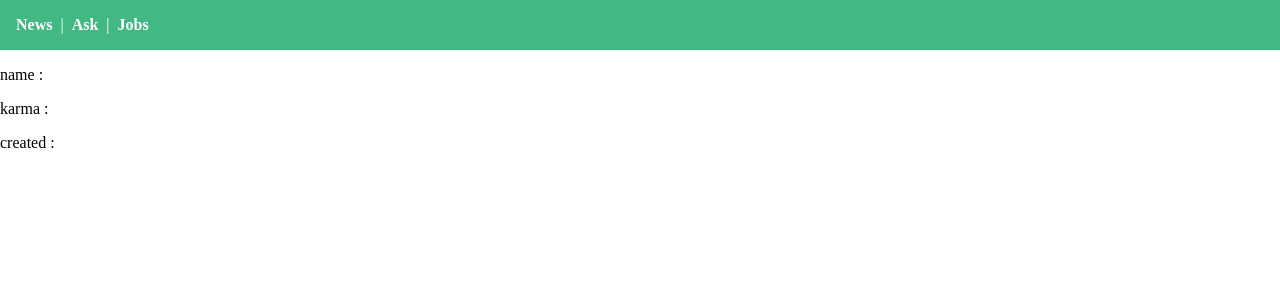
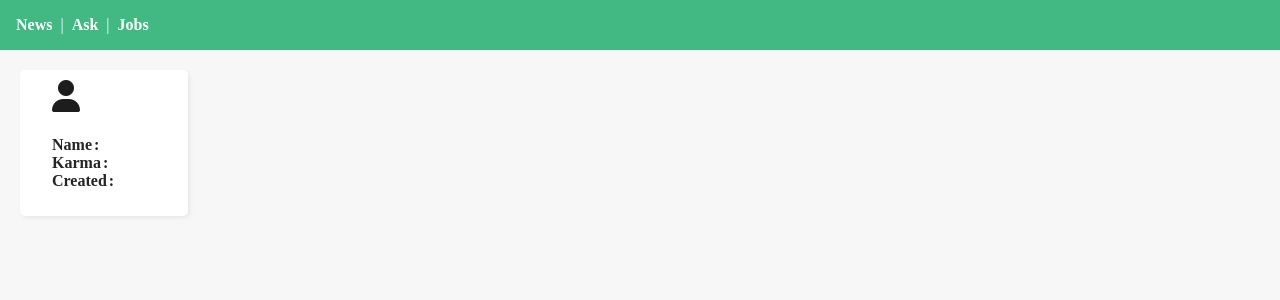
Before and after one commit to sonseong10/learn-vue, a Vue app in the folder vue-news/: page /user/1 in a window 1280 px wide. Shown: the top 300 px of the page. Built offline with nearby package versions, Linux system fonts and the light colour scheme; no server answers.

Commit message:
🚧 Implement ItemView.vue and UserView.vue

```diff
--- a/vue-news/src/router/index.js
+++ b/vue-news/src/router/index.js
@@ -32,7 +32,7 @@ export const router = new VueRouter({
       component: UserView
     },
     {
-      path: "/item",
+      path: "/item/:id",
       component: ItemView
     }
   ]
--- a/vue-news/src/service/api/news-api.js
+++ b/vue-news/src/service/api/news-api.js
@@ -15,4 +15,8 @@ function fetchUser(userId) {
   return axios.get(`${config.baseUrl}user/${userId}.json`)
 }
 
-export { fetchList, fetchUser }
+function fetchItem(itemId) {
+  return axios.get(`${config.baseUrl}item/${itemId}.json`)
+}
+
+export { fetchList, fetchUser, fetchItem }
--- a/vue-news/src/store/index.js
+++ b/vue-news/src/store/index.js
@@ -11,7 +11,8 @@ export const store = new Vuex.Store({
     news: [],
     jobs: [],
     ask: [],
-    user: []
+    user: {},
+    item: []
   },
   getters,
   mutations,
--- a/vue-news/src/store/modules/actions.js
+++ b/vue-news/src/store/modules/actions.js
@@ -1,4 +1,4 @@
-import { fetchList, fetchUser } from "../../service/api/news-api"
+import { fetchList, fetchUser, fetchItem } from "../../service/api/news-api"
 
 export default {
   FETCH_NEWS({ commit }) {
@@ -21,6 +21,11 @@ export default {
   FETCH_USER({ commit }, uaserid) {
     fetchUser(uaserid)
       .then(response => commit("SET_USER", response.data))
-      .catch(error => console.log(error))
+      .catch(error => console.log(error.response))
+  },
+  FETCH_ITEM({ commit }, itemid) {
+    fetchItem(itemid)
+      .then(response => commit("SET_ITEM", response.data)) //commit("SET_ITEM", response.data))
+      .catch(error => console.log(error.response))
   }
 }
--- a/vue-news/src/store/modules/getters.js
+++ b/vue-news/src/store/modules/getters.js
@@ -10,5 +10,8 @@ export default {
   },
   fetchedUser(state) {
     return state.user
+  },
+  fetchedItem(state) {
+    return state.item
   }
 }
--- a/vue-news/src/store/modules/mutations.js
+++ b/vue-news/src/store/modules/mutations.js
@@ -10,5 +10,8 @@ export default {
   },
   SET_USER(state, user) {
     state.user = user
+  },
+  SET_ITEM(state, item) {
+    state.item = item
   }
 }
--- a/vue-news/src/views/ItemView.vue
+++ b/vue-news/src/views/ItemView.vue
@@ -1,11 +1,52 @@
 <template>
   <div>
-    Content
+    <section class="container">
+      <h1 class="contents-title">{{ fetchedItem.title }}</h1>
+      <small class="user-info">
+        <i class="fas fa-user"></i>
+        <P class="user-name">
+          <router-link :to="`/user/${fetchedItem.user}`">{{
+            fetchedItem.user
+          }}</router-link>
+        </P>
+        <P class="content-term"> - {{ fetchedItem.time_ago }}</P>
+      </small>
+      <P class="contents" v-html="fetchedItem.content"></P>
+    </section>
+    <section></section>
   </div>
 </template>
 
 <script>
-export default {}
+import { mapGetters } from "vuex"
+export default {
+  computed: {
+    ...mapGetters(["fetchedItem"])
+  },
+  created() {
+    const params = this.$route.params.id
+    this.$store.dispatch("FETCH_ITEM", params)
+  }
+}
 </script>
 
-<style></style>
+<style scoped>
+.container {
+  max-width: 1040px;
+  margin: 0 auto;
+}
+
+.user-info {
+  margin-bottom: 1em;
+}
+
+.user-name {
+  margin: 0 8px;
+}
+
+.contents {
+  padding: 10px;
+  border-radius: 5px;
+  background-color: #f7f7f7;
+}
+</style>
--- a/vue-news/src/views/UserView.vue
+++ b/vue-news/src/views/UserView.vue
@@ -1,9 +1,24 @@
 <template>
-  <div>
-    <P>name : {{ fetchedUser.id }}</P>
-    <P>karma : {{ fetchedUser.karma }}</P>
-    <P>created : {{ fetchedUser.created }}</P>
-  </div>
+  <section class="container">
+    <h2 class="visually-hidden">user infomation</h2>
+    <div class="card">
+      <i class="fas fa-user"></i>
+      <dl class="user-list">
+        <div class="user-item">
+          <dt class="user-title">Name</dt>
+          <dd class="user-desc">{{ fetchedUser.id }}</dd>
+        </div>
+        <div class="user-item">
+          <dt class="user-title">Karma</dt>
+          <dd class="user-desc">{{ fetchedUser.karma }}</dd>
+        </div>
+        <div class="user-item">
+          <dt class="user-title">Created</dt>
+          <dd class="user-desc">{{ fetchedUser.created }}</dd>
+        </div>
+      </dl>
+    </div>
+  </section>
 </template>
 
 <script>
@@ -19,4 +34,47 @@ export default {
 }
 </script>
 
-<style></style>
+<style scoped>
+.container {
+  display: flex;
+  align-items: flex-start;
+  justify-content: flex-start;
+  padding: 20px;
+  height: 100vh;
+  background-color: #f7f7f7;
+}
+
+.card {
+  padding: 10px 32px;
+  border-radius: 5px;
+  background-color: #fff;
+  box-shadow: 2px 2px 4px #00000010;
+}
+
+.fa-user {
+  margin-bottom: 8px;
+  font-size: 32px;
+  text-align: center;
+  color: #1d1d1d;
+}
+
+.user-item {
+  display: flex;
+  align-items: center;
+  justify-content: flex-start;
+}
+
+.user-title {
+  font-weight: 700;
+  color: #252525;
+}
+
+.user-title::after {
+  margin: 0 2px;
+  content: ":";
+}
+
+.user-desc {
+  color: #1d1d1d;
+}
+</style>
```
